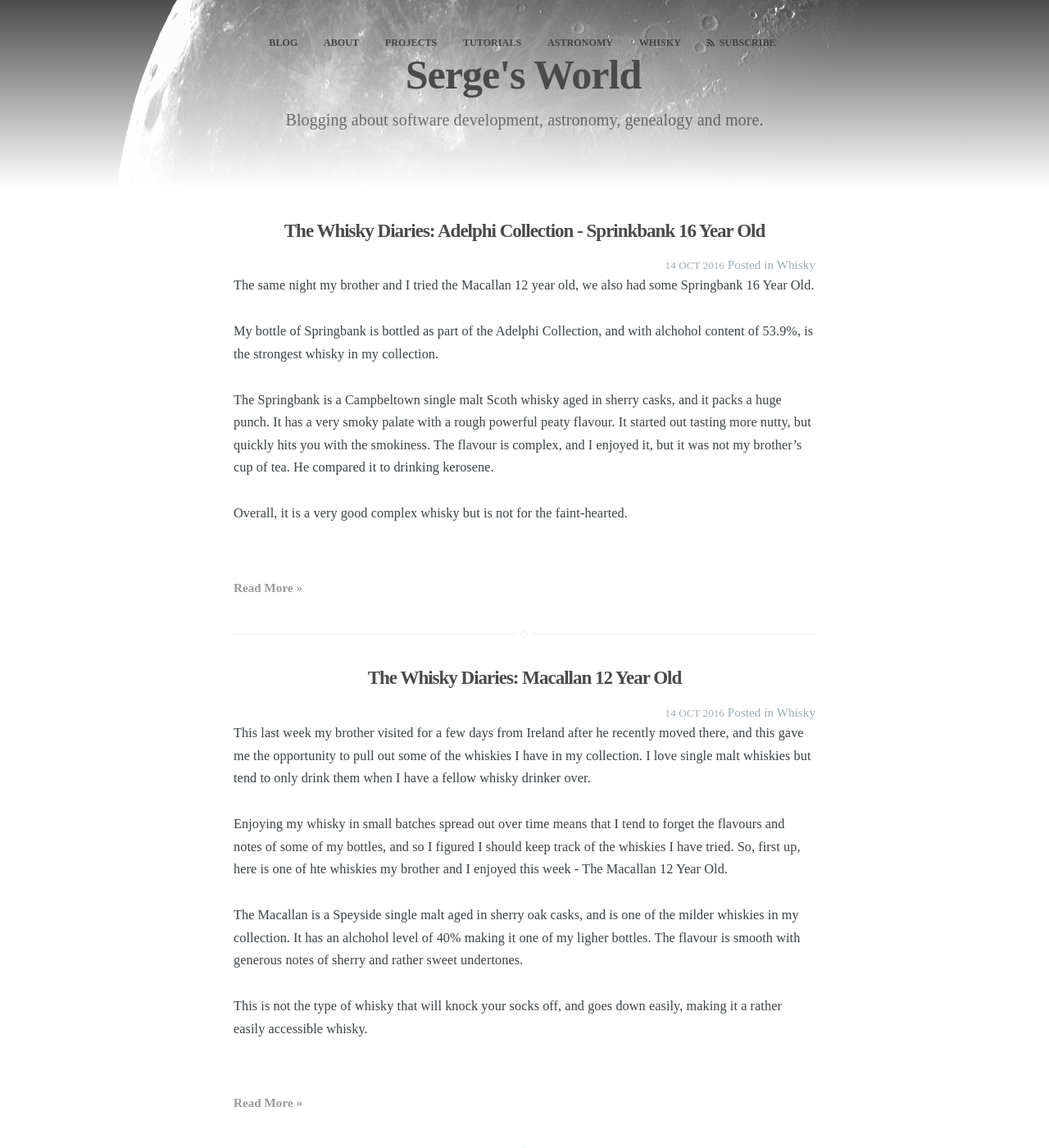
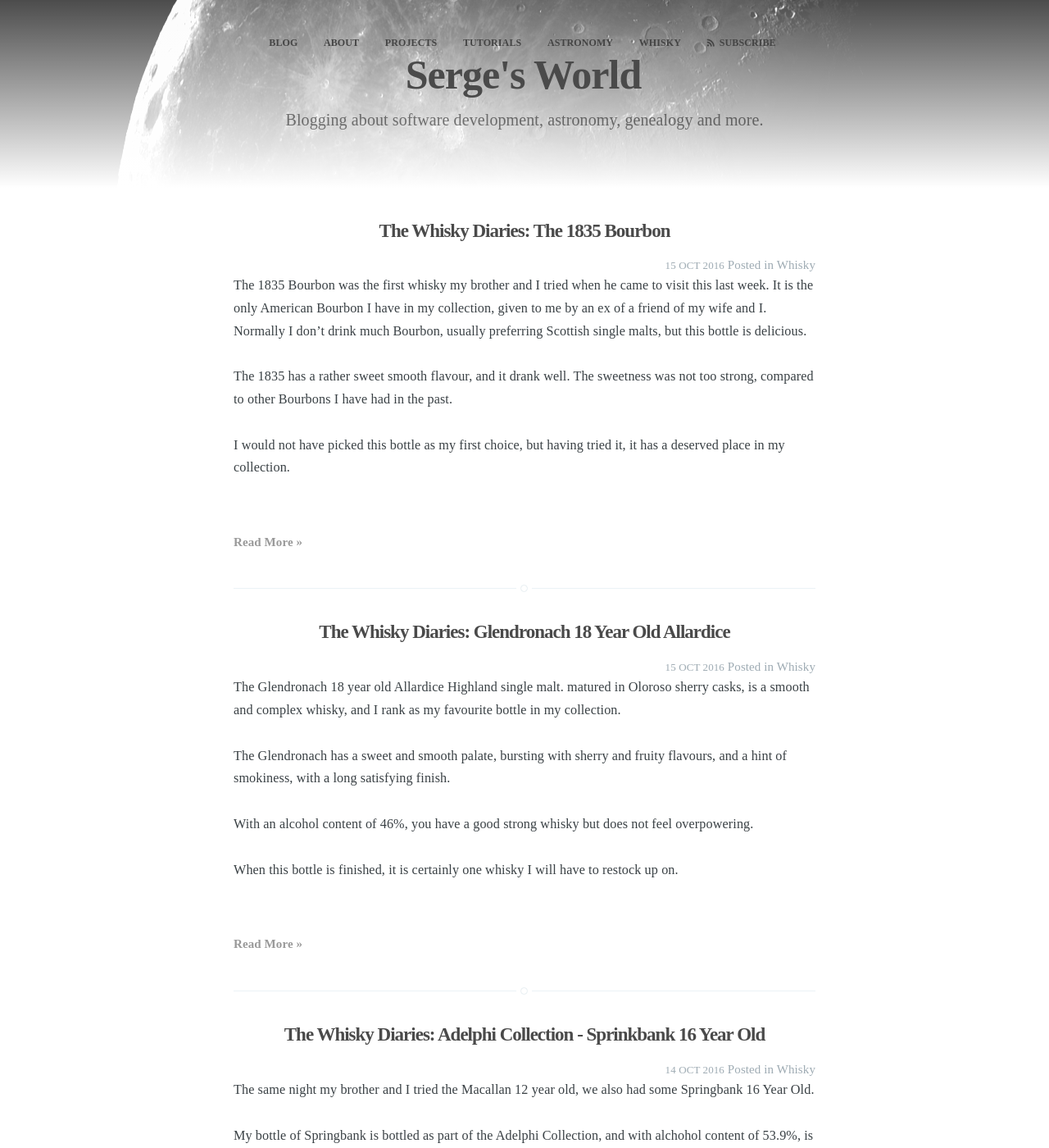
Before and after one commit to sjmeunier/sjmeunier.github.io, a Jekyll site: the page built from index.html, in a window 1280 px wide and 1400 px high. Shown: the whole window at 82% size. Built offline with Jekyll 4.4.1, drawn with Linux system fonts in a browser that asks for light colours; some web fonts are replaced; the list of posts is cut into pages by our own code; some of the changed text lies outside the part shown.

Commit message:
Added posts

```diff
--- /dev/null
+++ b/_posts/2016-10-15-the-whisky-diaries-1835-bourbon.md
@@ -0,0 +1,13 @@
+---
+layout: post
+title:  "The Whisky Diaries: The 1835 Bourbon"
+date:   2016-10-15 19:00:01
+categories: Whisky
+tags: [whisky]
+---
+
+The 1835 Bourbon was the first whisky my brother and I tried when he came to visit this last week. It is the only American Bourbon I have in my collection, given to me by an ex of a friend of my wife and I. Normally I don't drink much Bourbon, usually preferring Scottish single malts, but this bottle is delicious.
+
+The 1835 has a rather sweet smooth flavour, and it drank well. The sweetness was not too strong, compared to other Bourbons I have had in the past.
+
+I would not have picked this bottle as my first choice, but having tried it, it has a deserved place in my collection.
--- /dev/null
+++ b/_posts/2016-10-15-the-whisky-diaries-glendronach-18-year-old.md
@@ -0,0 +1,15 @@
+---
+layout: post
+title:  "The Whisky Diaries: Glendronach 18 Year Old Allardice"
+date:   2016-10-15 19:00:00
+categories: Whisky
+tags: [whisky]
+---
+
+The Glendronach 18 year old Allardice Highland single malt. matured in Oloroso sherry casks, is a smooth and complex whisky, and I rank as my favourite bottle in my collection.
+
+The Glendronach has a sweet and smooth palate, bursting with sherry and fruity flavours, and a hint of smokiness, with a long satisfying finish.
+
+With an alcohol content of 46%, you have a good strong whisky but does not feel overpowering.
+
+When this bottle is finished, it is certainly one whisky I will have to restock up on.
--- a/the-whisky-diaries.md
+++ b/the-whisky-diaries.md
@@ -5,5 +5,7 @@ title: The Whisky Diaries
 
 I love single malt whiskies but tend to only drink them when I have a fellow whisky drinker over, and so after a while I forget what some of the bottles in my collection taste like. To overcome this problem, I have started The Whisky Diaries to document my experiences with the various bottles in my collection. Sit back, and welcome to the ride.
 
+* [Glendronach 18 Year Old Allardice](/whisky/2016/10/15/the-whisky-diaries-glendronach-18-year-old.html)
 * [Macallan 12 Year Old](/whisky/2016/10/14/the-whisky-diaries-macallan-12-year-old.html)
 * [Adelphi Collection - Springfield 16 Year Old](/whisky/2016/10/14/the-whisky-diaries-springbank-16-year-old.html)
+* [1835 Bourbon](/whisky/2016/10/15/the-whisky-diaries-1835-bourbon.html)
```
